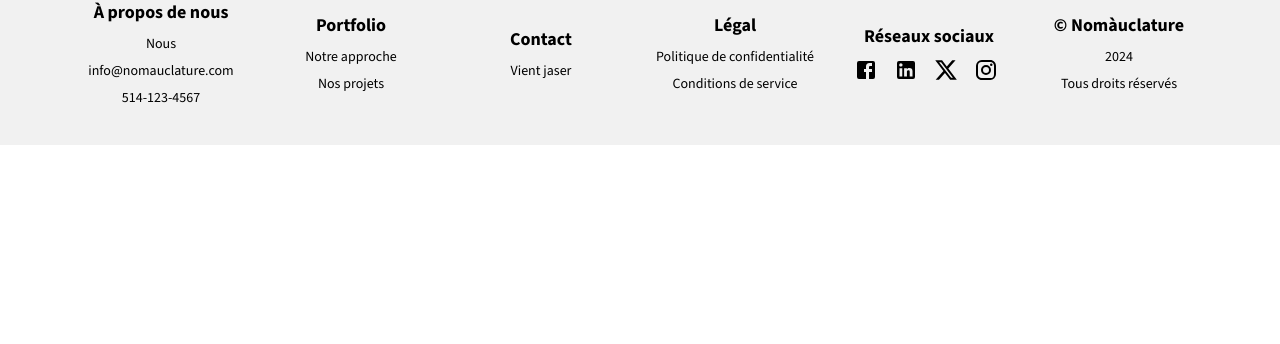
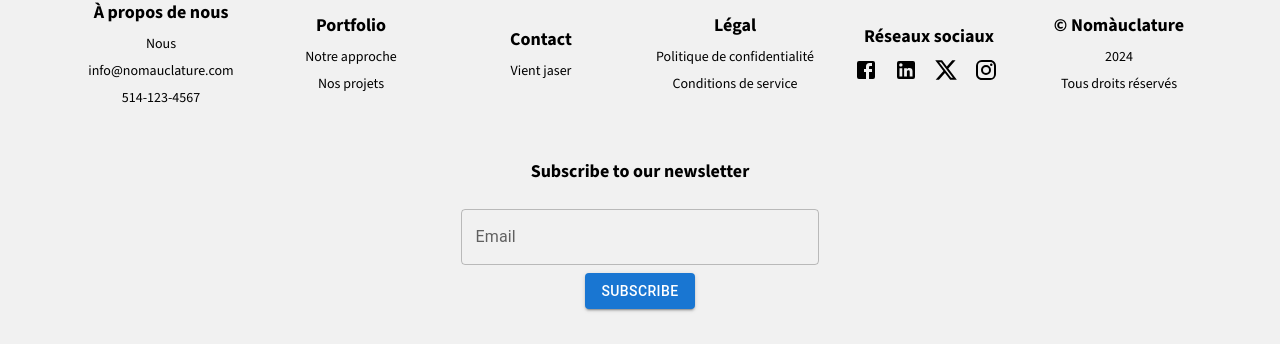
Before and after one commit to Orchydae/nomauclature, a React (Vite) app: page / in a window 1280 px wide. Shown: the part 1122-1466 px from the top of the page. Before the commit the page ends 1267 px from the top, so only its background shows below. Built offline with nearby package versions, Linux system fonts and the light colour scheme; a web font is replaced by a local one.

Commit message:
feat: Add newsletter subscription form to footer

```diff
--- a/src/components/footer/Footer.tsx
+++ b/src/components/footer/Footer.tsx
@@ -4,6 +4,8 @@ import LinkedInIcon from '@mui/icons-material/LinkedIn';
 import XIcon from '@mui/icons-material/X';
 import InstagramIcon from '@mui/icons-material/Instagram';
 import { Stack } from '@mui/material';
+import { TextField } from '@mui/material';
+import { Button } from '@mui/material';
 
 function Footer() {
     const footerItems = [
@@ -25,18 +27,35 @@ function Footer() {
         },
         {
             title: "Réseaux sociaux",
-            links: (
+            links: [
                 <Stack direction="row" spacing={2}>
                     <FacebookIcon />
                     <LinkedInIcon />
                     <XIcon />
                     <InstagramIcon />
                 </Stack>
-            )
+            ]
         },
         {
             title: "© Nomàuclature",
             links: [new Date().getFullYear(), "Tous droits réservés"]
+        },
+        {
+            title: "Subscribe to our newsletter",
+            links: (
+                <form>
+                <TextField
+                  label="Email"
+                  placeholder="Subscribe to our newsletter"
+                  variant="outlined"
+                  fullWidth
+                  margin="normal"
+                />
+                <Button variant="contained" color="primary" type="submit">
+                  Subscribe
+                </Button>
+              </form>
+            )
         }
     ];
 
@@ -48,7 +67,9 @@ function Footer() {
                     <ul className="footer-list">
                         {Array.isArray(section.links) ? (
                             section.links.map((link, linkIndex) => (
-                                <li key={linkIndex} className="footer-list-item">{link}</li>
+                                <li key={linkIndex} className="footer-list-item">
+                                    {typeof link === "string" || typeof link === "number" ? link.toString() : link}
+                                </li>
                             ))
                         ) : (
                             <li className="footer-list-item">{section.links}</li>
```
